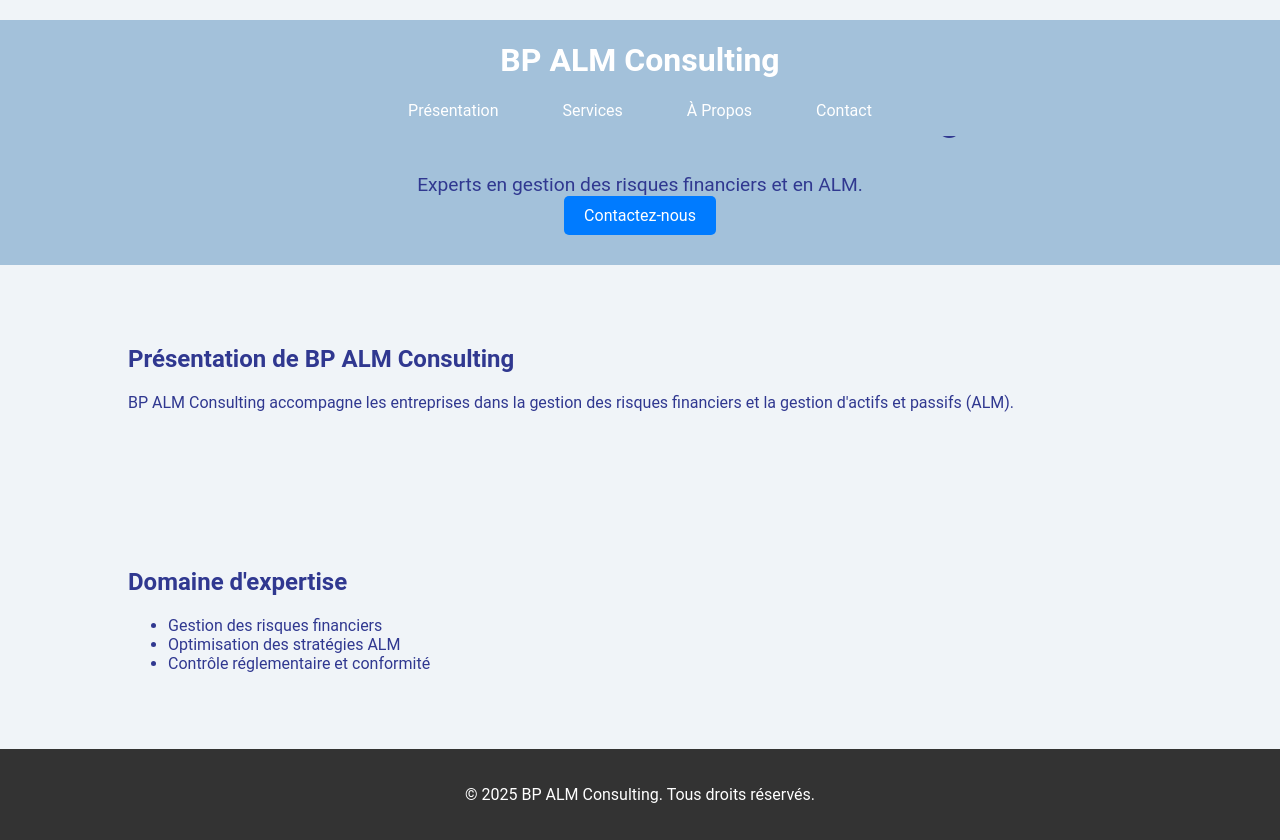
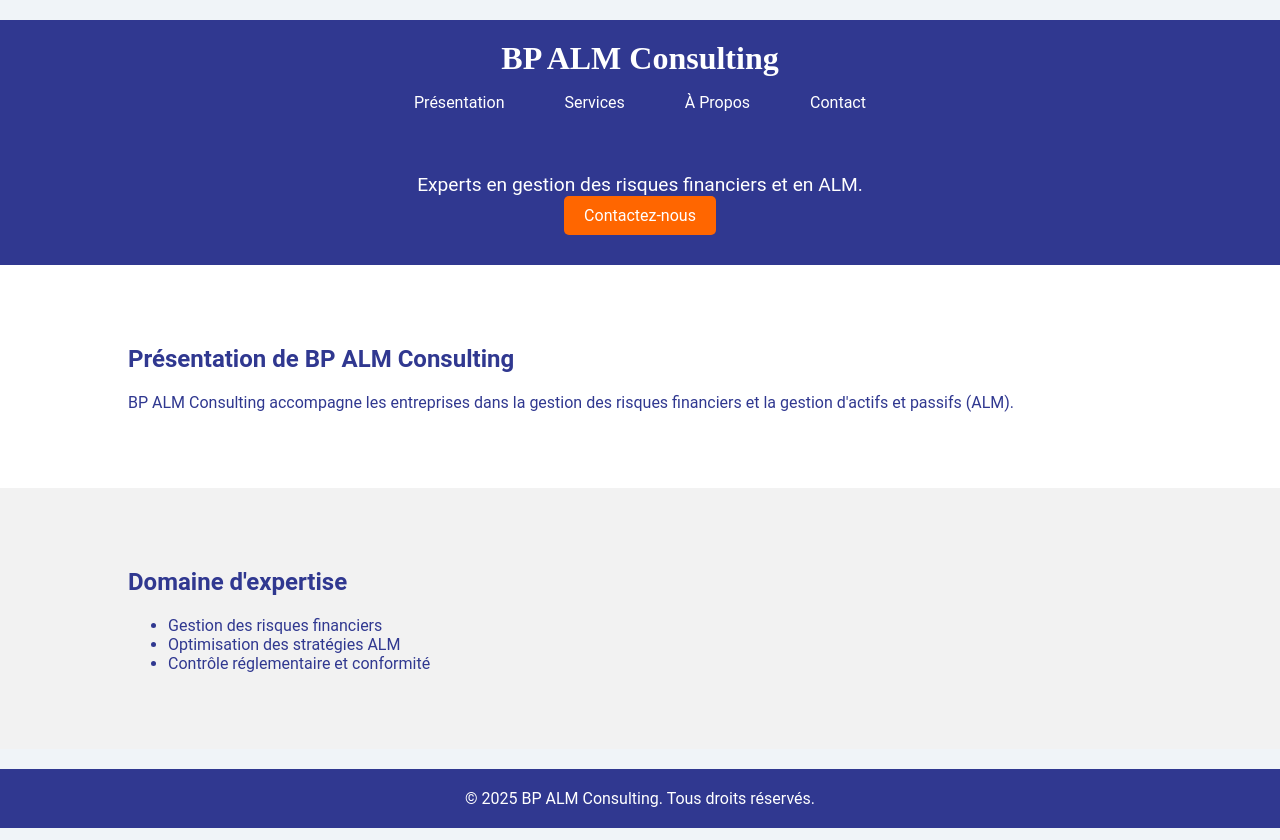
Before and after one commit to timothee09/website, a plain HTML site: page index.html in a window 1280 px wide. Drawn offline with Linux system fonts and the light colour scheme.

Commit message:
Update styles.css

```diff
--- a/styles.css
+++ b/styles.css
@@ -3,19 +3,6 @@
     --gris-clair: #f2f2f2;
     --orange: #ff6600;
     --vert: #339966;
-}
-body {
-    font-family: 'Open Sans', sans-serif;
-    color: var(--bleu-fonce);
-    background-color: var(--gris-clair);
-}
-header {
-    background-color: var(--bleu-fonce);
-    color: white;
-}
-.nav ul {
-    flex-display;
-    justify-content:center;
 }
 
 body {
@@ -23,6 +10,7 @@ body {
     margin: 0;
     padding: 0;
     background-color: #f0f4f8;
+    color: var(--bleu-fonce);
 }
 
 .container {
@@ -32,26 +20,30 @@ body {
 }
 
 header {
-    background-color: #A3C1DA; /* Couleur bleu plus clair */
+    background-color: var(--bleu-fonce);
     color: #fff;
     position: fixed;
     width: 100%;
     z-index: 1000;
-    margin-bottom: 20px; /* Espace sous le header */
+    margin-bottom: 20px;
+    padding: 20px 0;
+    text-align: center;
 }
 
 header h1 {
-    text-align: center;
+    margin: 0;
+    font-family: 'Lora', serif;
 }
 
 nav ul {
     padding: 0;
     list-style: none;
     text-align: center;
+    display: flex;
+    justify-content: center;
 }
 
 nav ul li {
-    display: inline;
     margin: 0 15px;
 }
 
@@ -64,38 +56,53 @@ nav ul li a {
 
 nav ul li a:hover {
     background: rgba(255, 255, 255, 0.2);
+    border-radius: 5px;
 }
 
 #hero {
-    background-color: #A3C1DA; /* Couleur bleu plus clair */
-    margin-top: 20px; /* Espace au-dessus de la section hero */
-    text-align: center; /* Centrer le texte */
-    padding: 40px 20px; /* Ajouter du padding pour l'espacement */
+    background-color: var(--bleu-fonce);
+    margin-top: 20px;
+    text-align: center;
+    padding: 40px 20px;
+    color: white;
 }
 
 .hero-content h2 {
-    font-size: 2.5em; /* Ajuster la taille de la police */
-    font-weight: bold; /* Mettre le texte en gras */
+    font-size: 2.5em;
+    font-weight: bold;
 }
 
 .hero-content p {
-    font-size: 1.2em; /* Ajuster la taille de la police */
-    margin: 10px 0; /* Ajouter de l'espace autour du texte */
+    font-size: 1.2em;
+    margin: 10px 0;
 }
 
 section {
     padding: 60px 0;
 }
 
+section:nth-child(even) {
+    background-color: #fff;
+}
+
+section:nth-child(odd) {
+    background-color: var(--gris-clair);
+}
+
 footer {
-    background: #333;
+    background: var(--bleu-fonce);
     color: #fff;
     text-align: center;
     padding: 20px 0;
+    margin-top: 20px;
+}
+
+footer p {
+    margin: 0;
 }
 
 .btn-primary {
-    background-color: #007BFF;
+    background-color: var(--orange);
     color: white;
     padding: 10px 20px;
     text-decoration: none;
@@ -104,5 +111,15 @@ footer {
 }
 
 .btn-primary:hover {
-    background-color: #0056b3;
+    background-color: var(--vert);
 }
+
+@media (max-width: 768px) {
+    nav ul {
+        flex-direction: column;
+    }
+
+    nav ul li {
+        margin: 10px 0;
+    }
+}
```
